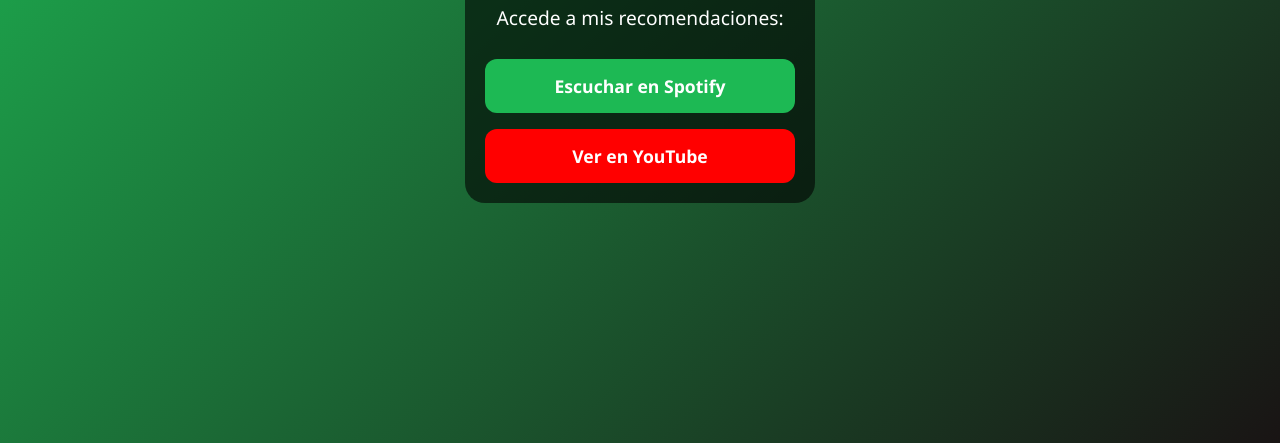
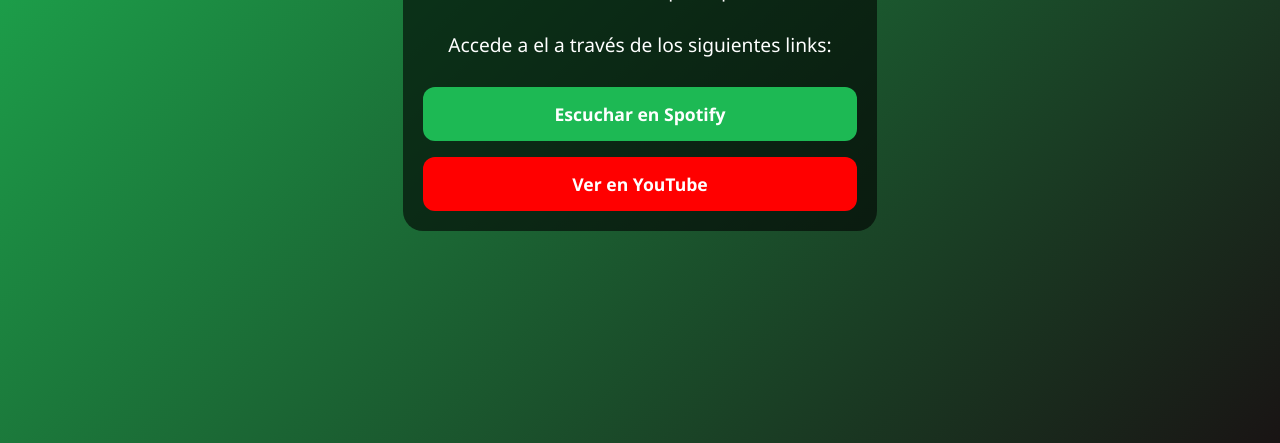
Before and after one commit to ivnmtz09/musica-qr, a plain HTML site: page index.html in a window 1280 px wide. Shown: the part 357-800 px from the top of the page. Drawn offline with Linux system fonts and the light colour scheme.

Commit message:
index.html

```diff
--- a/index.html
+++ b/index.html
@@ -9,7 +9,8 @@
 <body>
   <div class="container">
     <h1>¡Escucha ahora!</h1>
-    <p>Accede a mis recomendaciones:</p>
+    <p>Mi nuevo sencillo esta listo para que lo escuches</p>
+    <p>Accede a el a través de los siguientes links:</p>
 
     <div class="links">
       <a href="https://open.spotify.com/album/3L9W0hcSMVOqfP8f6Z7QlR?si=o0jQP9eKQIWaL3AaM-VxKQ" class="btn spotify" target="_blank">
```
